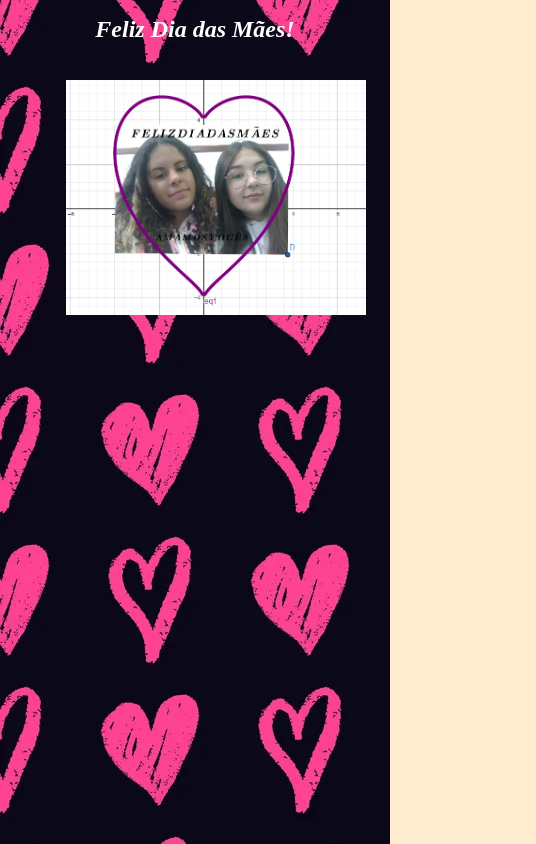
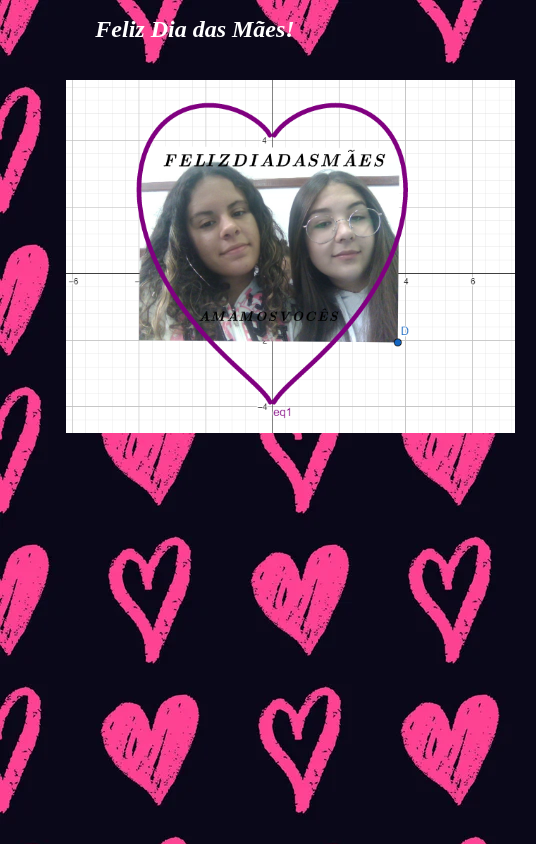
Before and after one commit to nonopava/dolcidelrey, a plain HTML site: page index.html in a window 390 px wide. Shown: the whole page, 536 px wide, since content can reach past the window. Drawn offline with Linux system fonts and the light colour scheme.

Commit message:
Update estilos.css

```diff
--- a/estilos.css
+++ b/estilos.css
@@ -35,8 +35,8 @@ h1 {
     margin: 0 auto;
 }
  img {
-      width: 100%;
-      height: 60%;
+      width: 150%;
+      height: 100%;
       margin: 7%;
 }
      h1 {
```
